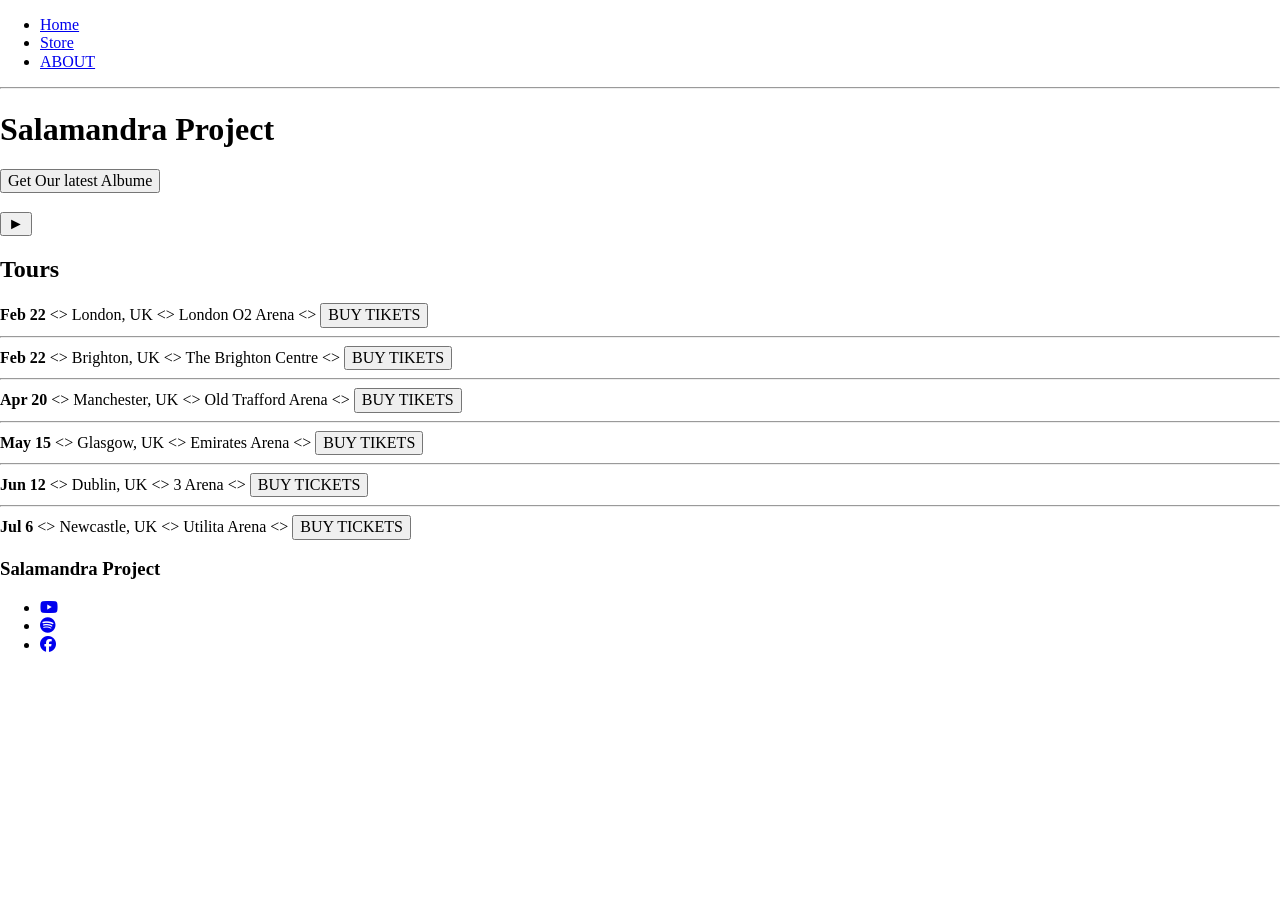
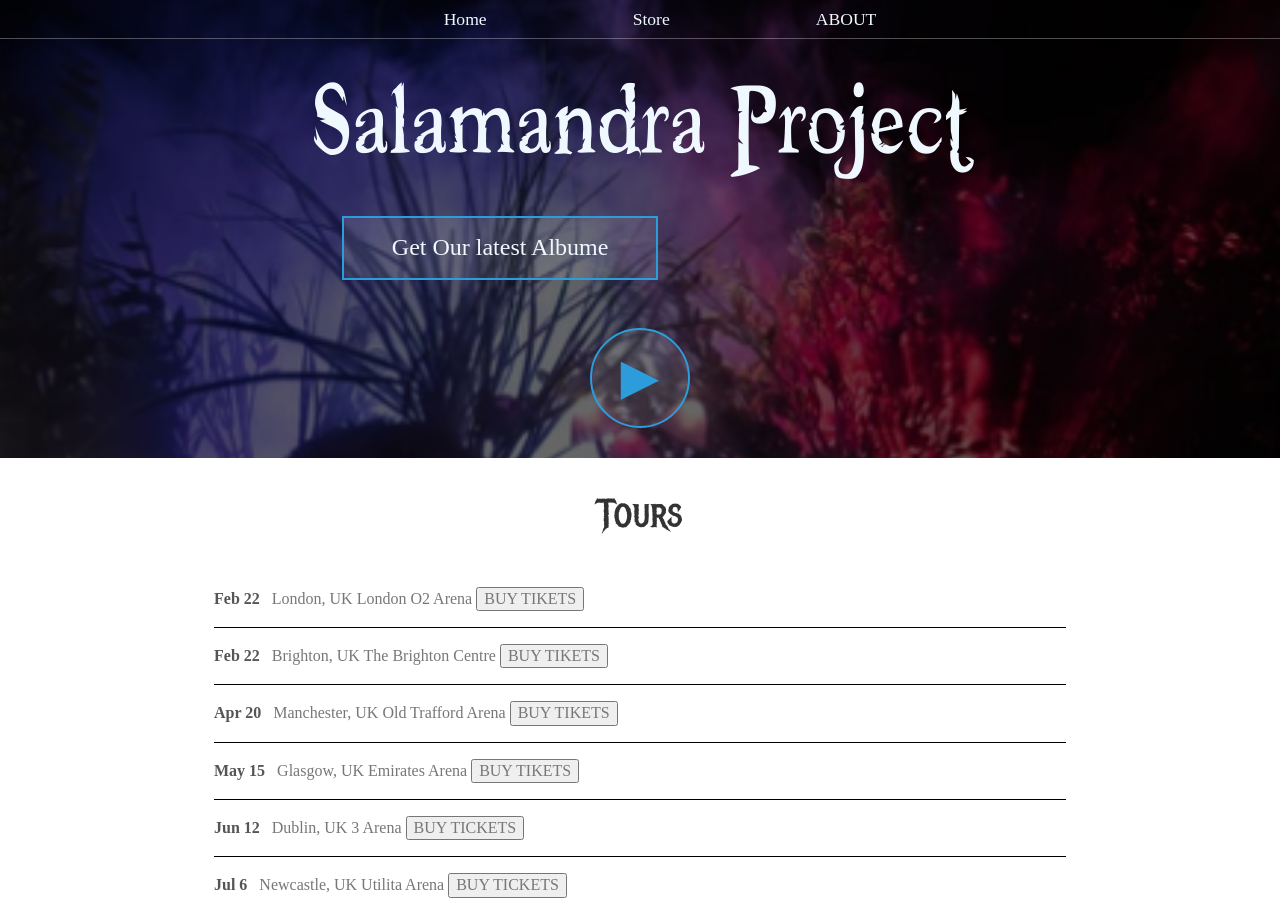
Before and after one commit to Dorultan-C/Salamandra-project.github.io, a plain HTML site: page index.html in a window 1280 px wide. Shown: the top 917 px of the page. Before the commit the page ends 800 px from the top, so only its background shows below. Drawn offline with Linux system fonts and the light colour scheme; files whose address does not match are found by name; a web font is replaced by a local one.

Commit message:
Style index with tours

```diff
--- a/index.html
+++ b/index.html
@@ -8,86 +8,86 @@
   <meta name="description" content="This is Salamandra project concert acros the UK">
   <script src="https://kit.fontawesome.com/3bfb5ff53f.js" crossorigin="anonymous"></script>
   <link rel="stylesheet" href="normalize.css">
-
+  <link rel="stylesheet" href="style.css">
 
 </head>
 <body>
-  <header>
-    <nav>
+  <header class="main-header">
+    <nav class="nav main-nav">
       <ul>
         <li><a href="index.html">Home</a></li>
         <li><a href="store.html">Store</a></li>
         <li><a href="about.html">ABOUT</a></li>
       </ul>
     </nav>
-    <hr>
-    <h1>Salamandra Project</h1>
-    <button type="button">Get Our latest Albume</button>
-    <br>
-    <br>
-    <button type="button">&#9658</button>
+
+    <h1 class="band-name band-name-large">Salamandra Project</h1>
+    <div class="container">
+    <button class="btn btn-header" type="button">Get Our latest Albume</button>
+    <button class="btn btn-header btn-play" type="button">&#9658</button>
+    </div>
   </header>
 
-  <section>
-    <h2>Tours</h2>
+  <section class="content-section container">
+    <h2 class="section-header">Tours</h2>
     <div>
-      <div>
-        <strong>Feb 22</strong>
-        &lt;&gt;
+      <div class="tour-row">
+        <span class="tour-item tour-date">Feb 22</span>
+
         <span>London, UK</span>
-        &lt;&gt;
+
         <span>London O2 Arena</span>
-        &lt;&gt;
+
         <button type="button">BUY TIKETS</button>
-        <hr>
+
       </div>
-      <div>
-        <strong>Feb 22</strong>
-        &lt;&gt;
+      <div class="tour-row">
+        <span class="tour-item tour-date">Feb 22</span>
+
         <span>Brighton, UK</span>
-        &lt;&gt;
+
         <span>The Brighton Centre</span>
-        &lt;&gt;
+
         <button type="button">BUY TIKETS</button>
-        <hr>
+
       </div>
-      <div>
-        <strong>Apr 20</strong>
-        &lt;&gt;
+      <div class="tour-row">
+        <span class="tour-item tour-date">Apr 20</span>
+
         <span>Manchester, UK</span>
-        &lt;&gt;
+
         <span>Old Trafford Arena</span>
-        &lt;&gt;
+
         <button type="button">BUY TIKETS</button>
-        <hr>
+
       </div>
-      <div>
-        <strong>May 15</strong>
-        &lt;&gt;
+      <div class="tour-row">
+        <span class="tour-item tour-date">May 15</span>
+
         <span>Glasgow, UK</span>
-        &lt;&gt;
+
         <span>Emirates Arena</span>
-        &lt;&gt;
+
         <button type="button">BUY TIKETS</button>
-        <hr>
+
       </div>
-      <div>
-        <strong>Jun 12</strong>
-        &lt;&gt;
+      <div class="tour-row">
+        <span class="tour-item tour-date">Jun 12</span>
+
         <span>Dublin, UK</span>
-        &lt;&gt;
+
         <span>3 Arena</span>
-        &lt;&gt;
+
         <button type="button">BUY TICKETS</button>
-        <hr>
+
       </div>
-      <div>
-        <strong>Jul 6</strong>
-        &lt;&gt;
+      <div class="tour-row">
+        <span class="tour-item tour-date">Jul 6</span>
+
         <span>Newcastle, UK</span>
-        &lt;&gt;
+
         <span>Utilita Arena</span>
-        &lt;&gt;
+
         <button type="button">BUY TICKETS</button>
       </div>
     </div>
--- a/style.css
+++ b/style.css
@@ -120,3 +120,57 @@ html body {
   width: 30px;
   height: 30px;
 }
+
+.btn {
+  text-align: center;
+  vertical-align: middle;
+  padding: .67em;
+  cursor: pointer;
+}
+
+.btn-header {
+  margin: .5em 15% 2em 15%;
+  color: aliceblue;
+  border: 2px solid #2D9CDB;
+  background-color: rgba(255, 255, 255, .1);
+  border-radius: 0;
+  font-size: 1.5em;
+  font-weight: lighter;
+  padding-left: 2em;
+  padding-right: 2em;
+}
+
+.btn-header:hover {
+  background-color: rgba(255, 255, 255, .3);
+}
+
+.btn-play {
+  display: block;
+  margin: 0 auto;
+  color: #2D9CDB;
+  font-size: 4em;
+  border-radius: 50%;
+  padding: 0;
+  width: 100px;
+  height: 100px;
+}
+
+.tour-row {
+  border-bottom: 1px solid black;
+  padding-bottom: 1em;
+  padding-top: 1em;
+}
+
+.tour-row:last-child {
+  border-bottom: none;
+}
+
+.tour-item {
+  display: inline-block;
+  padding-right: .5em;
+}
+
+.tour-date {
+  color: #555;
+  font-weight: bold;
+}
```
